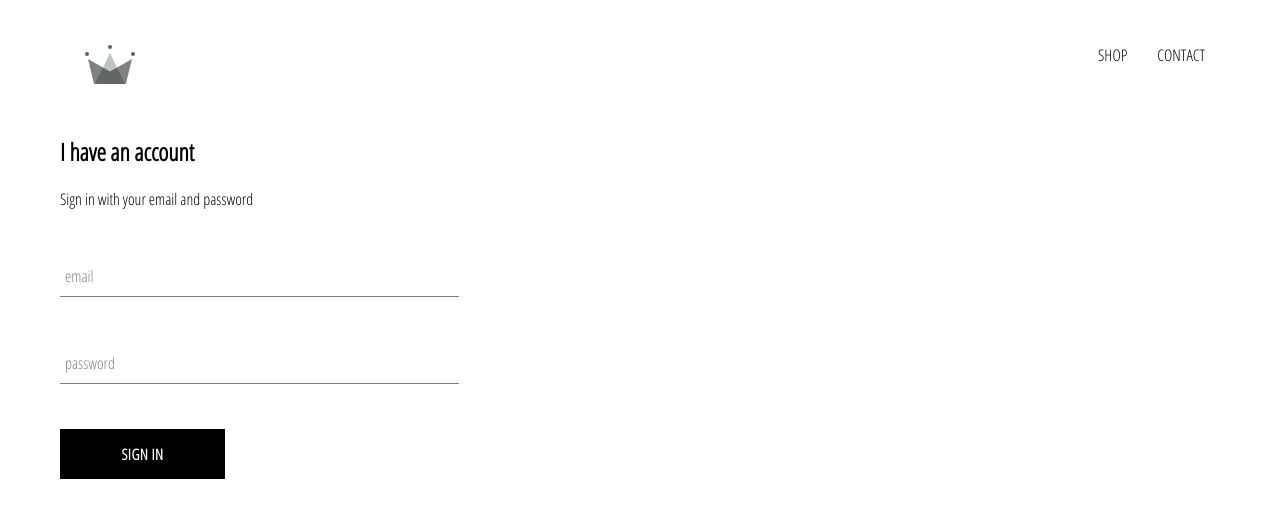
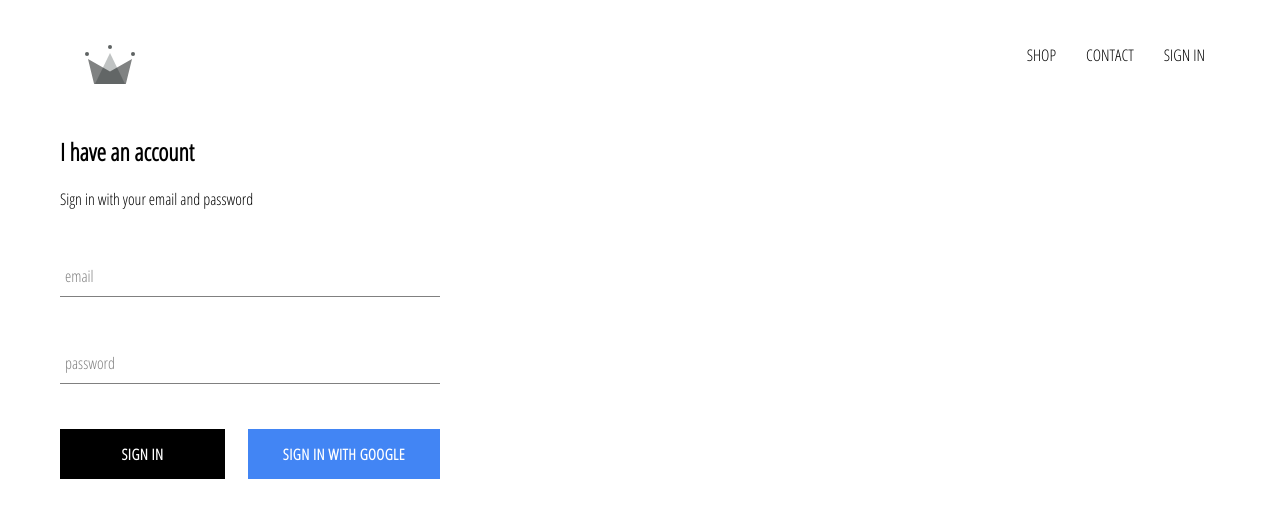
Before and after one commit to SneakyTurtle20/crwn-clothing, a React (Create React App) app: page /signin in a window 1280 px wide. Shown: the top 518 px of the page. Built offline with nearby package versions, Linux system fonts and the light colour scheme; no server answers.

Commit message:
integrated firebase into the app, created sign in page with sign in component and sign in with google

```diff
--- a/package.json
+++ b/package.json
@@ -6,6 +6,7 @@
     "@testing-library/jest-dom": "^5.11.4",
     "@testing-library/react": "^11.1.0",
     "@testing-library/user-event": "^12.1.10",
+    "firebase": "^8.3.2",
     "node-sass": "^5.0.0",
     "react": "^17.0.2",
     "react-dom": "^17.0.2",
--- a/src/App.css
+++ b/src/App.css
@@ -7,3 +7,7 @@
   text-decoration: none;
   color: black;
 }
+
+* {
+  box-sizing: border-box;
+}
--- a/src/App.js
+++ b/src/App.js
@@ -5,10 +5,32 @@
 import Shoppage from './pages/shop/shop.component.jsx'
 import SignInAndSignUpPage from './pages/sign-in-and-sign-up/sign-in-and-sign-up.component'
 import Header from './components/header/header.component';
-function App() {
+import { auth } from './firebase/firebase.utils';
+class App extends React.Component {
+  constructor() {
+    super();
+
+    this.state = {
+      currentUser: null
+    }
+  }
+
+  unsubcribeFromAuth = null;
+
+  componentDidMount() {
+    this.unsubcribeFromAuth = auth.onAuthStateChanged(user => {
+      this.setState({ currentUser: user });
+    })
+  }
+
+  componentWillUnmount() {
+    this.unsubcribeFromAuth();
+  }
+
+  render () {
     return (
       <div>
-      <Header />
+        <Header currentUser={this.state.currentUser} />
         <Switch>
           <Route exact path="/" component={Homepage} />
           <Route path="/shop" component={Shoppage} />
@@ -18,4 +40,6 @@
     );
   }
 
+}
+
 export default App;
--- a/src/components/custom-button/custom-button.component.jsx
+++ b/src/components/custom-button/custom-button.component.jsx
@@ -2,8 +2,8 @@
 
 import './custom-button.styles.scss';
 
-const CustomButton = ({ children, ...otherProps }) => (
-  <button className="custom-button" { ...otherProps }>
+const CustomButton = ({ children, isGoogleSignIn, ...otherProps }) => (
+  <button className={ `${isGoogleSignIn ? 'google-sign-in' : ''} custom-button`} { ...otherProps }>
     { children }
   </button>
 );
--- a/src/components/custom-button/custom-button.styles.scss
+++ b/src/components/custom-button/custom-button.styles.scss
@@ -19,4 +19,14 @@
     color: black;
     border: 1px solid black;
   }
+
+  &.google-sign-in {
+    background-color: #4285f4;
+    color: white;
+
+    &:hover {
+      background-color: #357ae8;
+      border: none;
+    }
+  }
 }
--- a/src/components/header/header.component.jsx
+++ b/src/components/header/header.component.jsx
@@ -2,10 +2,11 @@
 import { Link } from 'react-router-dom';
 import './header.styles.scss';
 import { ReactComponent as Logo } from '../../assets/crown.svg';
-const Header = () => (
+import { auth } from '../../firebase/firebase.utils';
+const Header = ({ currentUser }) => (
   <div className="header">
     <Link to="/" className="logo-container">
-      <Logo classname="logo" />
+      <Logo className="logo" />
     </Link>
     <div className="options">
       <Link to="/shop" className="option">
@@ -14,6 +15,13 @@
       <Link to="/shop" className="option">
         CONTACT
       </Link>
+      {
+        currentUser ? (
+        <div className="option" onClick={ ()=> auth.signOut()}>SIGN OUT</div>
+          )  : (
+        <Link className="option" to="/signin">SIGN IN</Link>
+          )
+      }
     </div>
   </div>
 )
--- a/src/components/header/header.styles.scss
+++ b/src/components/header/header.styles.scss
@@ -20,6 +20,7 @@
 
     .option {
       padding: 10px 15px;
+      cursor: pointer;
     }
   }
 }
--- a/src/components/sign-in/sign-in.component.jsx
+++ b/src/components/sign-in/sign-in.component.jsx
@@ -3,6 +3,7 @@
 import './sign-in.styles.scss';
 import FormInput from '../form-input/form-input.component';
 import CustomButton from '../custom-button/custom-button.component';
+import { signInWithGoogle } from '../../firebase/firebase.utils';
 class SignIn extends React.Component {
   constructor(props) {
     super(props);
@@ -45,8 +46,12 @@
           value={this.state.password}
           label="password"
           required />
-
+      <div className="buttons">
         <CustomButton type="submit">Sign In</CustomButton>
+        <CustomButton onClick={signInWithGoogle} isGoogleSignIn>{' '}
+        Sign in with Google { ' ' }
+        </CustomButton>
+      </div>
       </form>
       </div>
     )
--- a/src/components/sign-in/sign-in.styles.scss
+++ b/src/components/sign-in/sign-in.styles.scss
@@ -1,9 +1,13 @@
 .sign-in {
-  width: 30vw;
+  width: 380px;
   display: flex;
   flex-direction: column;
 
   .title {
     margin: 10px 0;
   }
+  .buttons {
+    display: flex;
+    justify-content: space-between;
+  }
 }
--- /dev/null
+++ b/src/firebase/firebase.utils.js
@@ -0,0 +1,24 @@
+import firebase from 'firebase/app';
+import 'firebase/firestore';
+import 'firebase/auth';
+
+const config = {
+  apiKey: "AIzaSyAEGhqB49HH16BPxqoJTckqdHyGxy20LaQ",
+  authDomain: "crwn-db-2e0ec.firebaseapp.com",
+  projectId: "crwn-db-2e0ec",
+  storageBucket: "crwn-db-2e0ec.appspot.com",
+  messagingSenderId: "1044968939794",
+  appId: "1:1044968939794:web:49acc7a876e4d6fa3f13cb",
+  measurementId: "G-XYFB3308E6"
+};
+
+firebase.initializeApp(config);
+
+export const auth = firebase.auth();
+export const firestore = firebase.firestore();
+
+const provider = new firebase.auth.GoogleAuthProvider();
+provider.setCustomParameters({ prompt: 'select_account' });
+export const signInWithGoogle = () => auth.signInWithPopup(provider);
+
+export default firebase;
```
Also changed, not shown: 1 other file (tests, documents, lock files or other folders). Lines whose indentation alone changed are shown as unchanged.
